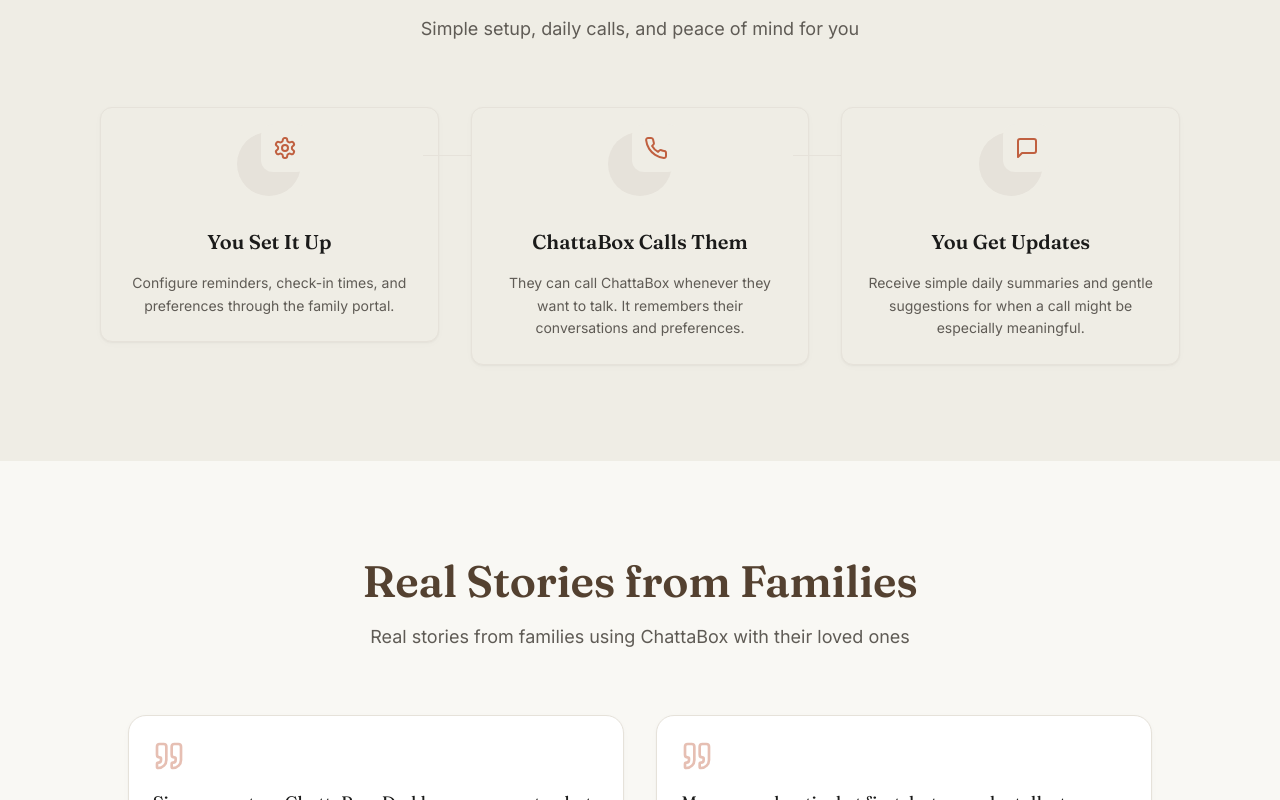
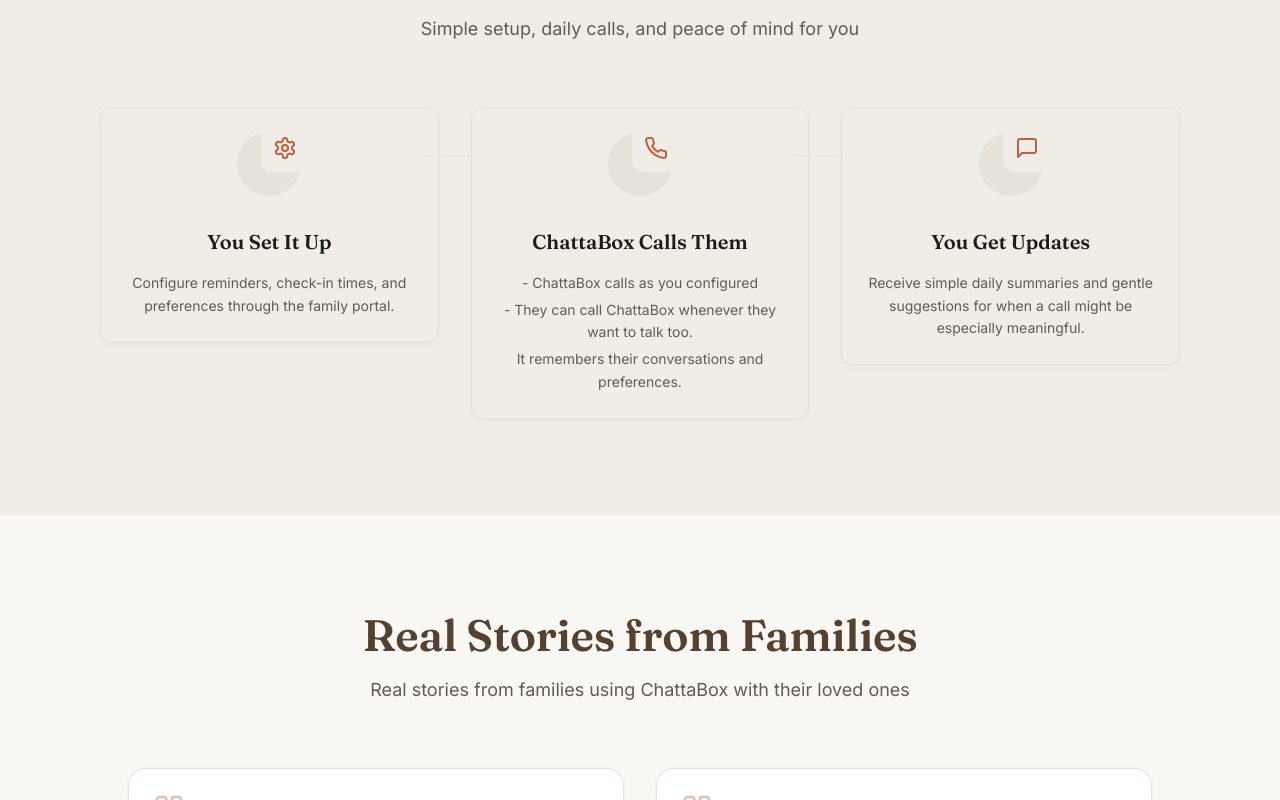
Before and after one commit to hawkpersonal/ChattaBox-Public-Website, a React (Vite) app: page / in a window 1280 px wide. Shown: the part 2800-3600 px from the top of the page. Built offline with nearby package versions, Linux system fonts and the light colour scheme.

Commit message:
Update step 2 description with bullet points

```diff
--- a/src/components/sections/HowItWorks.tsx
+++ b/src/components/sections/HowItWorks.tsx
@@ -11,7 +11,7 @@
     number: "2",
     icon: Phone,
     title: "ChattaBox Calls Them",
-    description: "They can call ChattaBox whenever they want to talk. It remembers their conversations and preferences.",
+    description: "- ChattaBox calls as you configured\n- They can call ChattaBox whenever they want to talk too.\nIt remembers their conversations and preferences.",
   },
   {
     number: "3",
@@ -57,9 +57,17 @@
                     <h3 className="text-xl font-serif font-semibold text-[#1B1B1A]">
                       {step.title}
                     </h3>
-                    <p className="text-sm text-[#5F5B55] leading-relaxed">
-                      {step.description}
-                    </p>
+                    {step.number === "2" ? (
+                      <div className="text-sm text-[#5F5B55] leading-relaxed space-y-1">
+                        <p>- ChattaBox calls as you configured</p>
+                        <p>- They can call ChattaBox whenever they want to talk too.</p>
+                        <p>It remembers their conversations and preferences.</p>
+                      </div>
+                    ) : (
+                      <p className="text-sm text-[#5F5B55] leading-relaxed">
+                        {step.description}
+                      </p>
+                    )}
                   </div>
                 </div>
                 {index < steps.length - 1 && (
```
